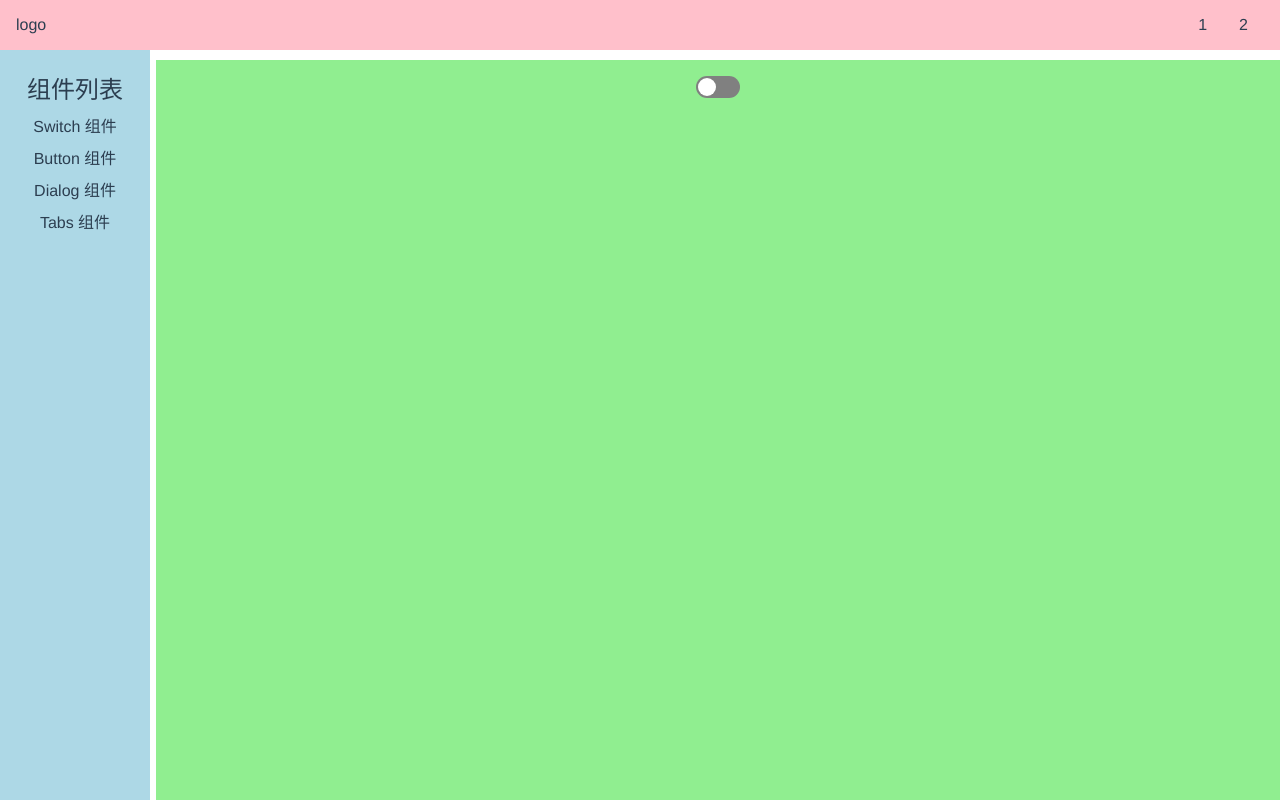
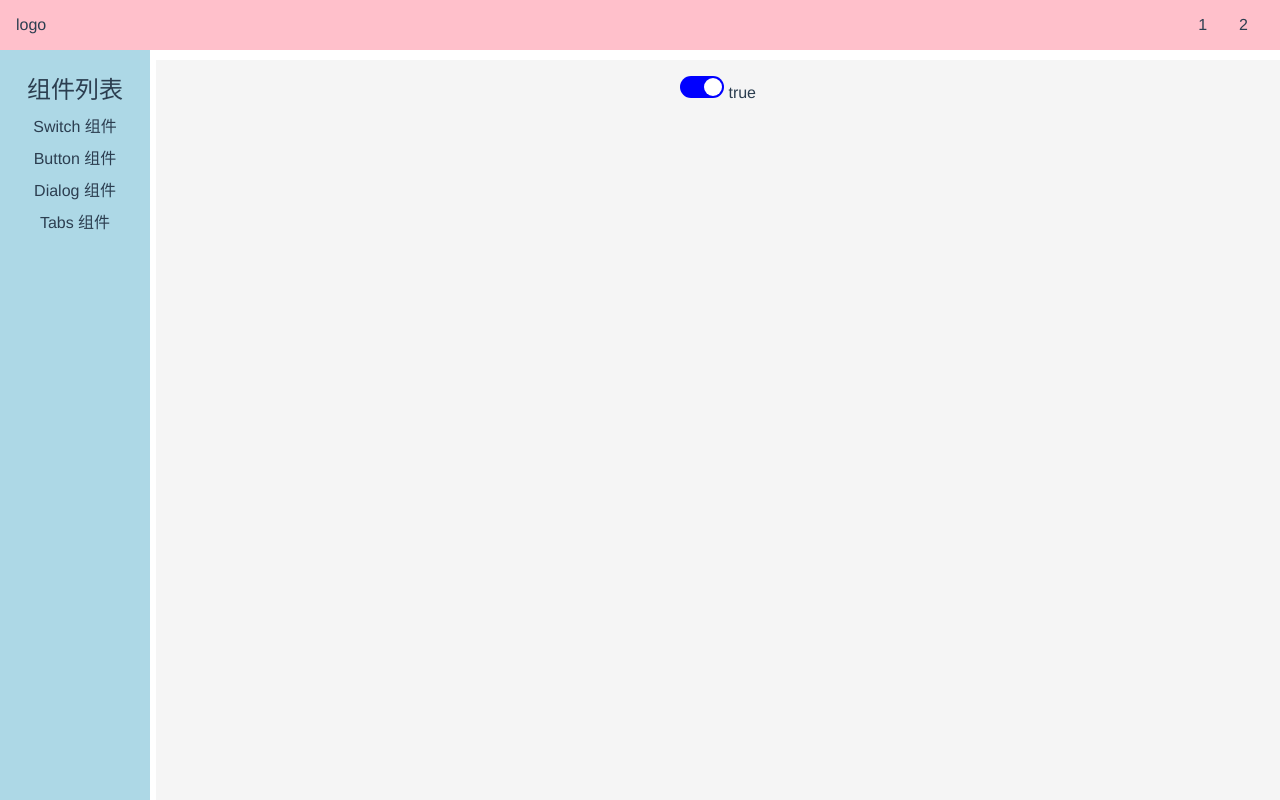
Before and after one commit to debugtheworldbot/viteUi, a Vue app: page /#/doc/switch in a window 1280 px wide. Built offline with nearby package versions, Linux system fonts and the light colour scheme.

Commit message:
accept value & input

```diff
--- a/src/components/Switch.vue
+++ b/src/components/Switch.vue
@@ -1,13 +1,18 @@
 <template>
-  <Switchs />
+  <Switchs :value="v" @input="v = $event"/>
 </template>
 
 <script lang="ts">
 import Switchs from "../lib/Switch.vue"
+import {ref} from 'vue'
 
 export default {
   name: "Switch",
-  components:{Switchs}
+  components: {Switchs},
+  setup() {
+    const v = ref(true)
+    return {v}
+  }
 }
 </script>
 
--- a/src/lib/Switch.vue
+++ b/src/lib/Switch.vue
@@ -1,17 +1,19 @@
 <template>
-  <button :class="{checked}" @click="changeStatus"><span></span></button>
+  <button :class="{checked:value}" @click="changeStatus"><span></span></button>
+  {{value}}
 </template>
 
 <script lang="ts">
-import {ref} from "vue";
 export default {
   name: "Switch",
-  setup(){
-    const checked = ref(false)
+  props:{
+    value:Boolean
+  },
+  setup(props,context){
     const changeStatus=()=>{
-      checked.value=!checked.value
+        context.emit('input',!props.value)
     }
-    return  { checked,changeStatus}
+    return  { changeStatus}
   }
 }
 </script>
@@ -28,7 +30,6 @@ button {
   background: grey;
   border-radius: $h/2;
   position: relative;
-  transition: 0.2s;
 
 }
 span {
@@ -39,12 +40,13 @@ span {
   width: $h2;
   background: white;
   border-radius: $h2 / 2;
+  transition: 0.25s;
+
 }
 button.checked {
   background: blue;
   > span {
     left: calc(100% - #{$h2} - 2px);
-    transition: 0.2s;
   }
 }
 </style>
--- a/src/views/Doc.vue
+++ b/src/views/Doc.vue
@@ -68,7 +68,7 @@ export default {
   > main {
     flex-grow: 1;
     padding: 16px;
-    background: lightgreen;
+    background: #f5f5f5;
   }
 }
 aside {
```
